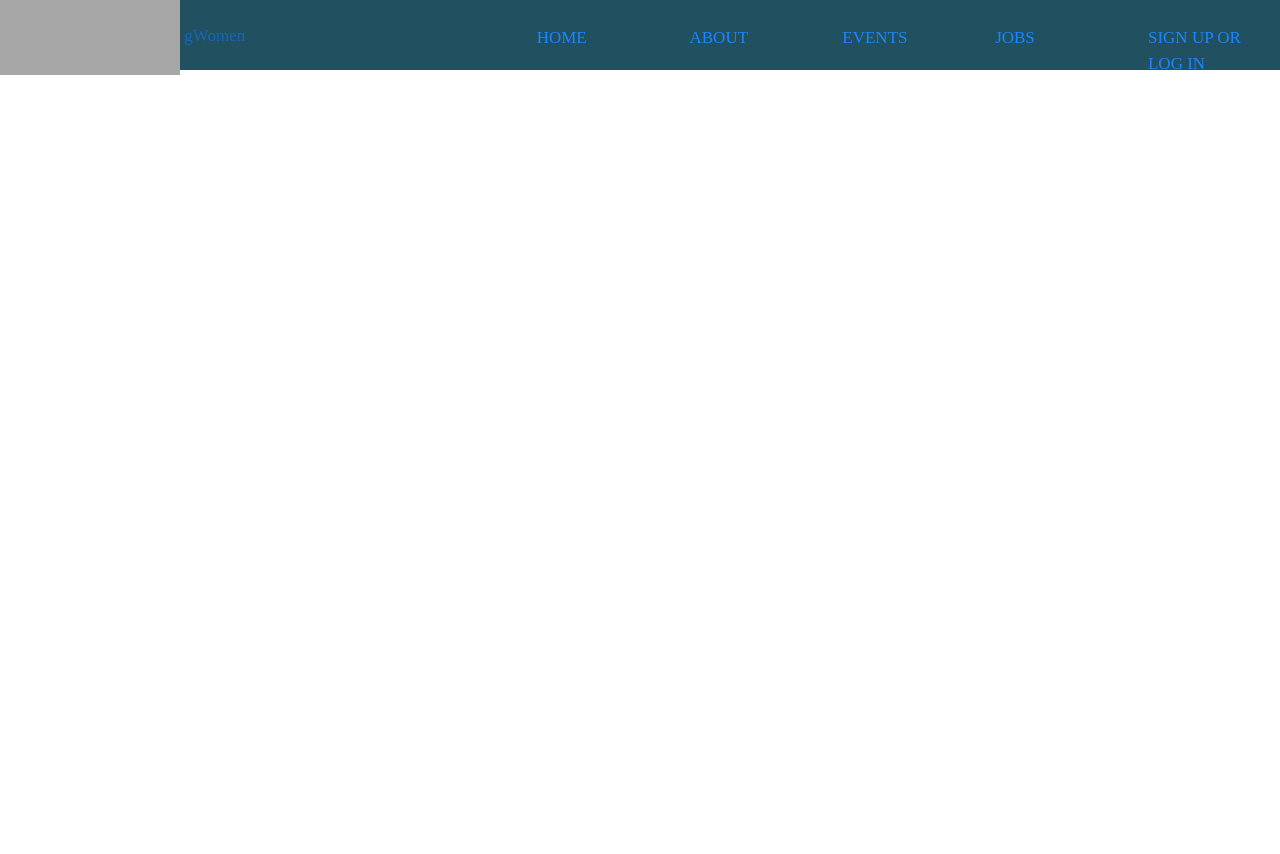
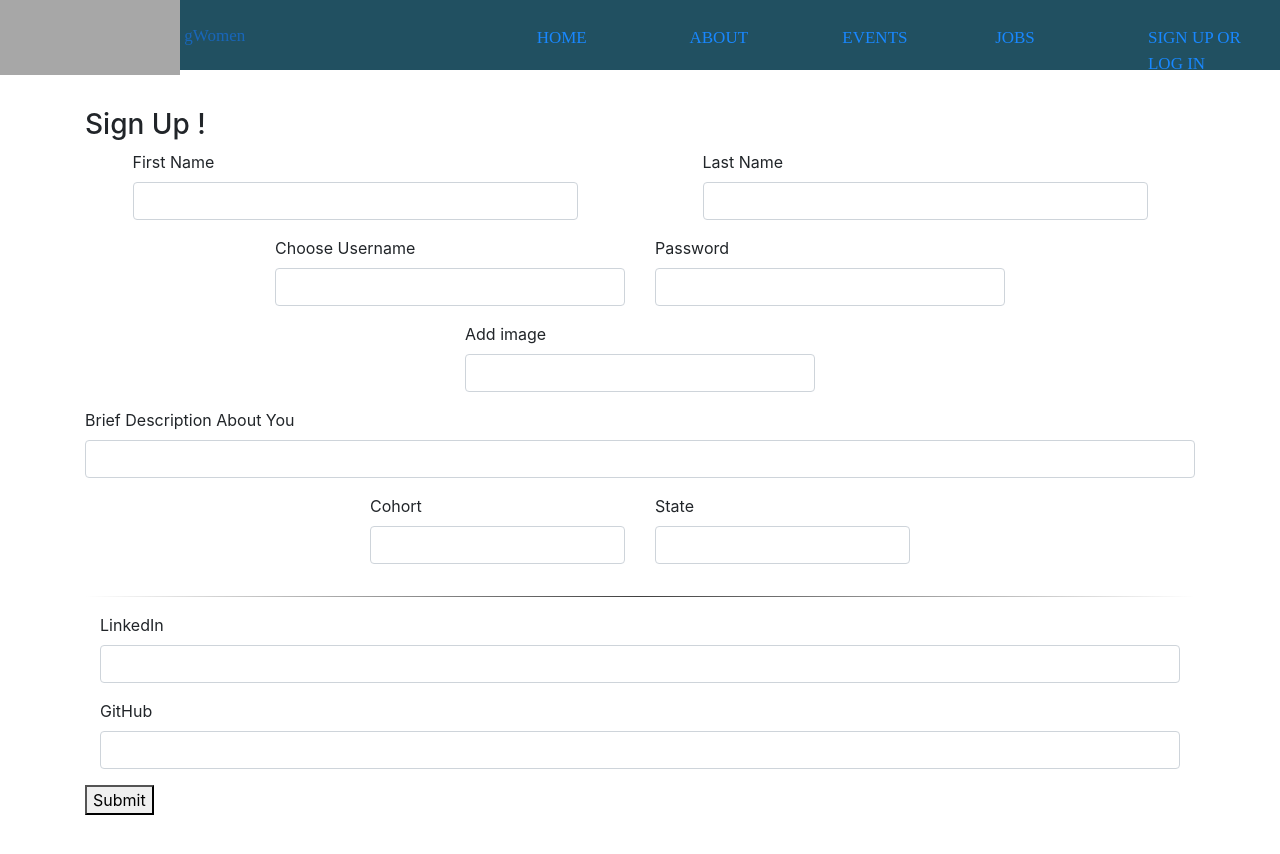
Before and after one commit to jessicaanais/gWomen, an Angular app in the folder gWomen/: page /join/signup in a window 1280 px wide. Before the commit this address led to /. Shown: the top 854 px of the page. Built offline with nearby package versions, Linux system fonts and the light colour scheme; grey boxes are pictures that could not be loaded.

Commit message:
added sign up component and added css too both sign up and join componentst

```diff
--- a/gWomen/src/app/join-login/join-login.component.css
+++ b/gWomen/src/app/join-login/join-login.component.css
@@ -0,0 +1,31 @@
+.containers {
+  /*background-color: #FFA500;*/
+  margin-left: 30%;
+  margin-right: 30%;
+  background-color: #FFA500;
+  margin-top: 10%;
+  padding: 3%;
+  box-shadow: 5px 10px 30px 10px orange;
+}
+
+form {
+  opacity: 1;
+}
+
+h3, h5 {
+  text-align: center;
+
+}
+
+button {
+  margin-left: 47%;
+}
+
+.vl {
+    border-left: 4px solid black;
+    height: 500px;
+}
+
+.spacing2 {
+  margin-top: 150px;
+}
--- a/gWomen/src/app/join-login/join-login.component.html
+++ b/gWomen/src/app/join-login/join-login.component.html
@@ -1,23 +1,19 @@
-<!DOCTYPE html>
-<html>
-  <head>
-    <meta charset="utf-8">
-    <title> Upcoming Events </title>
-  </head>
   <body>
-    <form action="/action_page.php">
+    <div class="containers">
+          <h3>Log In !</h3>
+    <form>
       <div class="form-group">
-        <label for="email">Email address:</label>
-        <input type="email" class="form-control" id="email">
+        <label for="email">Username:</label>
+        <input type="email" class="form-control" placeholder="Username">
       </div>
       <div class="form-group">
         <label for="pwd">Password:</label>
-        <input type="password" class="form-control" id="pwd">
+        <input type="password" class="form-control"  placeholder="Password">
       </div>
-      <div class="checkbox">
-        <label><input type="checkbox"> Remember me</label>
+      <div class="">
+          <h5 routerLink="/join/signup">New to gWomen? Register here !</h5>
       </div>
-      <button type="submit" class="btn btn-default">Submit</button>
+      <button type="submit">Submit</button>
     </form>
+  </div>
   </body>
-</html>
--- /dev/null
+++ b/gWomen/src/app/sign/sign.component.css
@@ -0,0 +1,10 @@
+.container {
+  margin-top: 3%;
+}
+
+
+.working {
+  border: 0;
+  height: 1px;
+  background-image: linear-gradient(to right, rgba(0, 0, 0, 0), rgba(0, 0, 0, 0.75), rgba(0, 0, 0, 0)) !important;
+}
--- /dev/null
+++ b/gWomen/src/app/sign/sign.component.html
@@ -0,0 +1,57 @@
+<body>
+  <div class="container">
+    <h3>Sign Up !</h3>
+      <form>
+      <div class="row justify-content-around">
+      <div class="form-group col-5">
+        <label for="firstname">First Name</label>
+        <input type="text" class="form-control">
+      </div>
+      <div class="form-group col-5">
+        <label for="lastname">Last Name</label>
+        <input type="text" class="form-control">
+      </div>
+      </div>
+      <div class="row justify-content-center">
+      <div class="form-group col-4">
+        <label for="username">Choose Username</label>
+        <input type="text" class="form-control">
+      </div>
+      <div class="form-group col-4">
+        <label for="password">Password</label>
+        <input type="text" class="form-control">
+      </div>
+    </div>
+    <div class="row justify-content-center">
+    <div class="form-group col-4">
+      <label for="image">Add image</label>
+      <input type="src" class="form-control">
+    </div>
+  </div>
+      <div class="form-group">
+        <label for="description">Brief Description About You</label>
+        <input type="text" class="form-control">
+      </div>
+      <div class="row justify-content-center">
+      <div class="form-group col-3">
+        <label for="lastname">Cohort</label>
+        <input type="integer" class="form-control">
+      </div>
+      <div class="form-group col-3">
+        <label for="state">State</label>
+        <input type="text" class="form-control">
+        </div>
+      </div>
+      <hr class="working">
+      <div class="form-group col">
+        <label for="state">LinkedIn</label>
+        <input type="text" class="form-control">
+      </div>
+      <div class="form-group col">
+        <label for="state">GitHub</label>
+        <input type="text" class="form-control">
+      </div>
+      <button type="submit">Submit</button>
+    </form>
+ </div>
+</body>
--- /dev/null
+++ b/gWomen/src/app/sign/sign.component.ts
@@ -0,0 +1,15 @@
+import { Component, OnInit } from '@angular/core';
+
+@Component({
+  selector: 'app-sign',
+  templateUrl: './sign.component.html',
+  styleUrls: ['./sign.component.css']
+})
+export class SignComponent implements OnInit {
+
+  constructor() { }
+
+  ngOnInit() {
+  }
+
+}
```
Also changed, not shown: gWomen/src/app/app.module.ts (+6 -3 lines), 1 other file (tests, documents, lock files or other folders).
